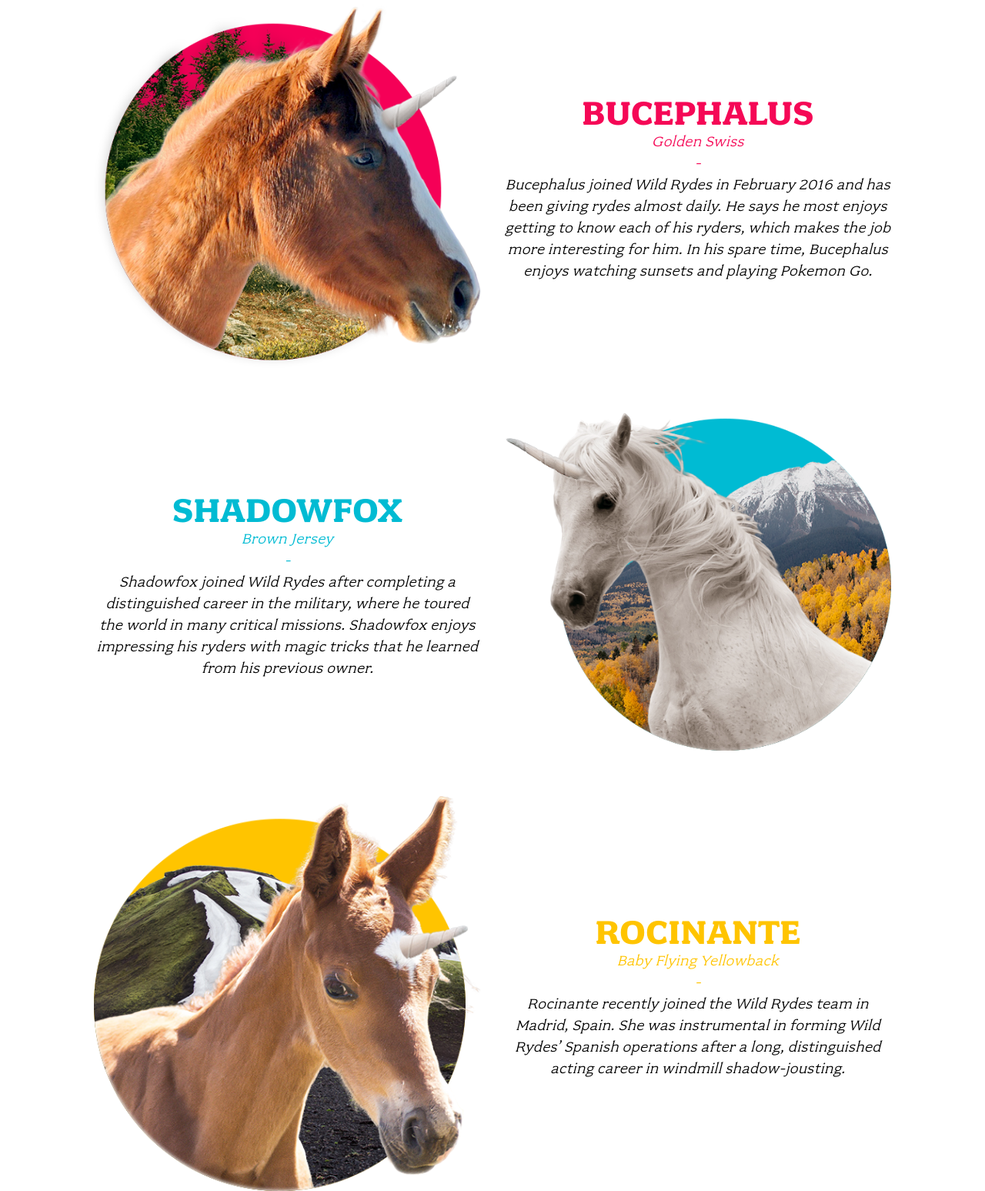
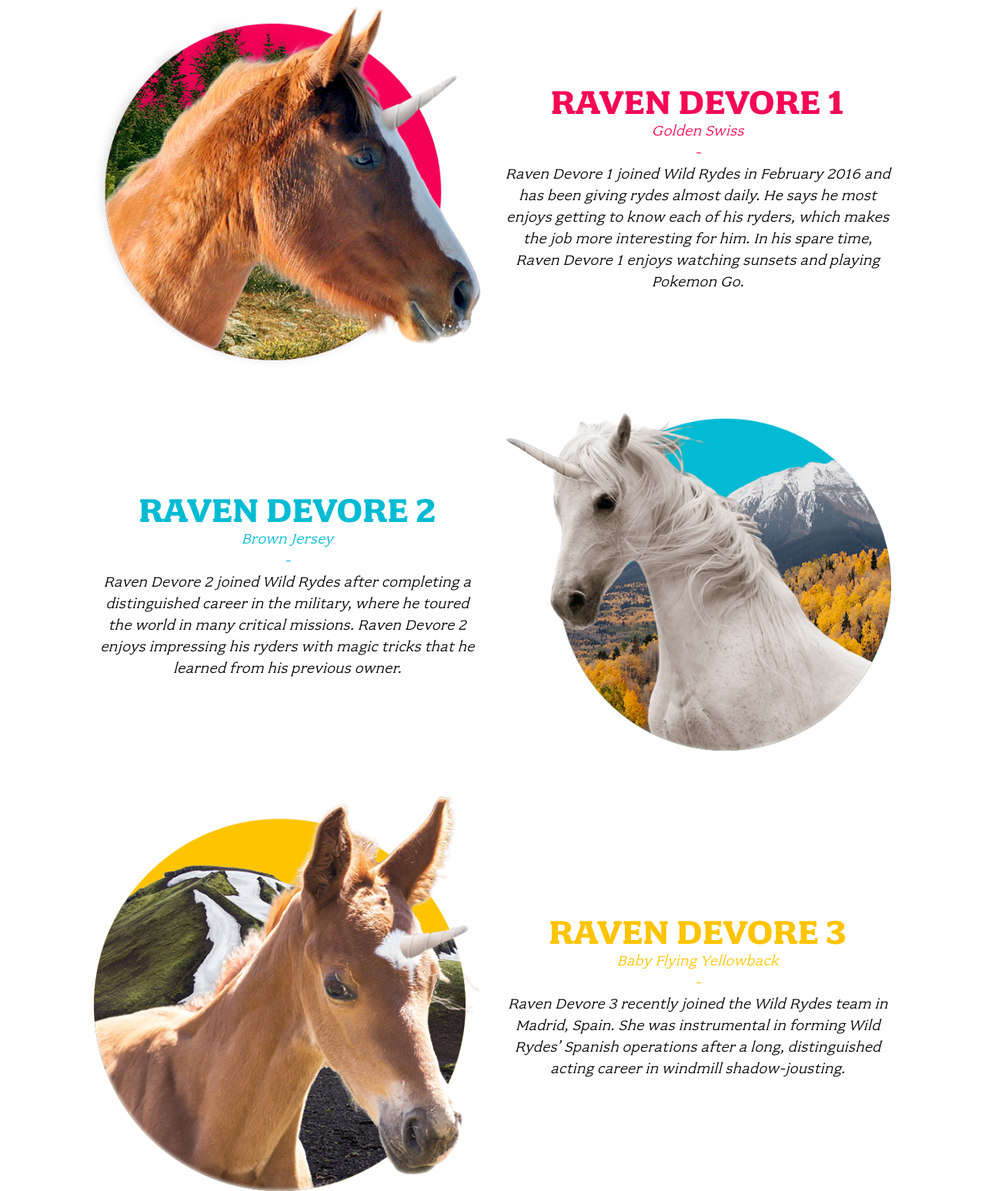
Before and after one commit to ravendevore/wildrydes-site, a plain HTML site: page unicorns.html in a window 1280 px wide. Shown: the part 869-2416 px from the top of the page at 77% size. Drawn offline with Linux system fonts and the light colour scheme.

Commit message:
updated unicorn names

```diff
--- a/unicorns.html
+++ b/unicorns.html
@@ -55,10 +55,10 @@
         </div>
 
         <div class="columns medium-7 large-6 xlarge-5 xxlarge-4">
-          <h2 class="title">Bucephalus</h2>
+          <h2 class="title">Raven Devore 1</h2>
           <div class="subtitle">Golden Swiss</div>
           <p class="content">
-            Bucephalus joined Wild Rydes in February 2016 and has been giving rydes almost daily. He says he most enjoys getting to know each of his ryders, which makes the job more interesting for him. In his spare time, Bucephalus enjoys watching sunsets and playing Pokemon Go.
+            Raven Devore 1 joined Wild Rydes in February 2016 and has been giving rydes almost daily. He says he most enjoys getting to know each of his ryders, which makes the job more interesting for him. In his spare time, Raven Devore 1 enjoys watching sunsets and playing Pokemon Go.
           </p>
         </div>
       </div>
@@ -71,10 +71,10 @@
         </div>
 
         <div class="columns medium-7 medium-pull-5 large-6 large-pull-6 xlarge-5 xlarge-pull-5 xxlarge-4 xxlarge-offset-1">
-          <h2 class="title">Shadowfox</h2>
+          <h2 class="title">Raven Devore 2</h2>
           <div class="subtitle">Brown Jersey</div>
           <p class="content">
-            Shadowfox joined Wild Rydes after completing a distinguished career in the military, where he toured the world in many critical missions. Shadowfox enjoys impressing his ryders with magic tricks that he learned from his previous owner.
+            Raven Devore 2 joined Wild Rydes after completing a distinguished career in the military, where he toured the world in many critical missions. Raven Devore 2 enjoys impressing his ryders with magic tricks that he learned from his previous owner.
           </p>
         </div>
       </div>
@@ -87,10 +87,10 @@
         </div>
 
         <div class="columns medium-7 large-6 xlarge-5 xxlarge-4">
-          <h2 class="title">Rocinante</h2>
+          <h2 class="title">Raven Devore 3</h2>
           <div class="subtitle">Baby Flying Yellowback</div>
           <p class="content">
-            Rocinante recently joined the Wild Rydes team in Madrid, Spain. She was instrumental in forming Wild Rydes’ Spanish operations after a long, distinguished acting career in windmill shadow-jousting.
+            Raven Devore 3 recently joined the Wild Rydes team in Madrid, Spain. She was instrumental in forming Wild Rydes’ Spanish operations after a long, distinguished acting career in windmill shadow-jousting.
           </p>
         </div>
       </div>
```
